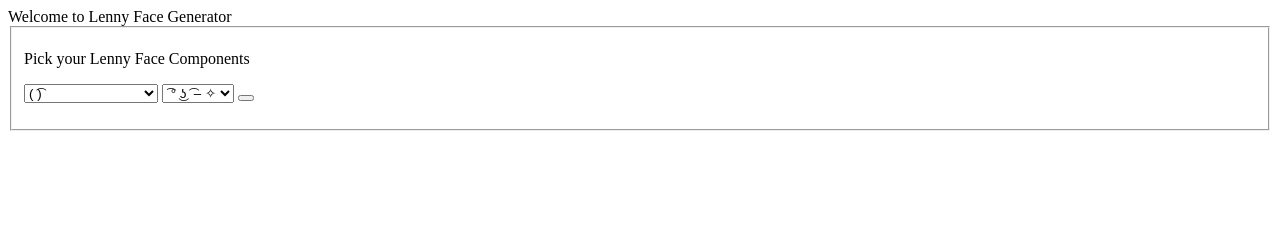
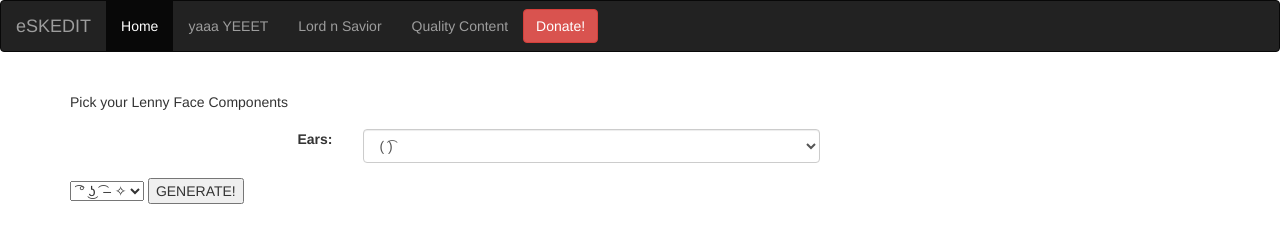
Before and after one commit to blaiddyd/Lenny-Face, a plain HTML site: page index.html in a window 1280 px wide. Drawn offline with nearby package versions, Linux system fonts and the light colour scheme.

Commit message:
sikkkk updates

```diff
--- a/index.html
+++ b/index.html
@@ -5,21 +5,45 @@
     <meta http-equiv="X-UA-Compatible" content="IE=edge">
     <title>Page Title</title>
     <meta name="viewport" content="width=device-width, initial-scale=1">
-    <link rel="stylesheet" type="text/css" media="screen" href="main.css" />
+    <link rel="stylesheet" type="text/css" media="screen" href="moth.css"/>
+    <link rel="stylesheet" href="https://maxcdn.bootstrapcdn.com/bootstrap/3.3.7/css/bootstrap.min.css" integrity="sha384-BVYiiSIFeK1dGmJRAkycuHAHRg32OmUcww7on3RYdg4Va+PmSTsz/K68vbdEjh4u" crossorigin="anonymous">
+    <script src="https://maxcdn.bootstrapcdn.com/bootstrap/3.3.7/js/bootstrap.min.js" integrity="sha384-Tc5IQib027qvyjSMfHjOMaLkfuWVxZxUPnCJA7l2mCWNIpG9mGCD8wGNIcPD7Txa" crossorigin="anonymous"></script>
     <script src="main.js"></script>
 </head>
 <body>
-    <header>Welcome to Lenny Face Generator</header>
+    <nav class="navbar navbar-inverse">
+        <div class="container-fluid">
+          <div class="navbar-header">
+            <a class="navbar-brand" href="#">eSKEDIT</a>
+          </div>
+          <ul class="nav navbar-nav">
+            <li class="active"><a href="#">Home</a></li>
+            <li><a href="https://www.youtube.com/channel/UCG8rbF3g2AMX70yOd8vqIZg" target="_blank">yaaa YEEET</a></li>
+            <li><a href="https://www.youtube.com/user/JakePaulProductions" target="_blank">Lord n Savior</a></li>
+            <li><a href="https://www.youtube.com/watch?v=U4DeB4V2ZnY" target="_blank">Quality Content</a></li>
+          </ul>
+          <form action="https://www.fiverr.com/hungbreadstick/make-fun-of-your-friends-for-you?context_referrer=search_gigs&context_type=auto&pckg_id=1&pos=7&ref_ctx_id=ac28d7c3-10ca-4bfb-956d-e86d6b408f4e&funnel=ae6f432f-d2f7-49f2-95fe-07a4af352611">
+            <button class="btn btn-danger navbar-btn">Donate!</button>
+          </form>
+        </div>
+      </nav>
+      <br>
     <fieldset>
+            <div class="container">
+            <form class="form-horizontal">
                     <p>Pick your Lenny Face Components</p>
-            <select id = "ears">
+                    <div class="form-group">
+                        <label class="control-label col-sm-3" for="Ears">Ears:</label>
+                        <div class="control-label col-sm-5">
+                        <select class="form-control" id = "ears">
                             <option value = "(  )">(  ͡)</option>
                             <option value = "ʕ ͡ ʔ">ʕ ͡ ʔ</option>
-                <option value = "̿̿ ̿̿ ̿̿ ̿'̿'\̵͇̿̿\з=( )=ε/̵͇̿̿/’̿’̿ ̿ ̿̿ ̿̿ ̿̿"> ̿̿ ̿̿ ̿̿ ̿'̿'\̵͇̿̿\з=( )=ε/̵͇̿̿/’̿’̿ ̿ ̿̿ ̿̿ ̿̿ </option>
                             <option value = "( )ᓄ✂">( )ᓄ✂</option>
                             <option value = "( )ﾉ⌒♡*:･。.">( )ﾉ⌒♡*:･。.</option>
                             <option value = "╾━╤デ╦︻( )├┬┴┬">╾━╤デ╦︻( )├┬┴┬</option>
                         </select>
+                    </div>
+                    </div>
             <select id = "face">
                 <option value = " ͡ ° ͜ʖ ͡ – ✧"> ͡ ° ͜ʖ ͡ – ✧</option>
                 <option value = "° ͜ʖ ͡°">° ͜ʖ ͡°</option>
@@ -29,8 +53,11 @@
                 <option value = "▀̿ Ĺ̯ ▀̿">▀̿ Ĺ̯ ▀̿</option>
                 <option value = "◕ ͜ʖ ͡◕">◕ ͜ʖ ͡◕</option>
             </select>
-            <button onclick = "generator()"></button>
+
+            <button onclick = "generator()">GENERATE!</button>
             <p id = "result"> </p>
+        </form>
+    </div>
     </fieldset>
 
 </body>
```
Also changed, not shown: moth.css (added). Lines whose indentation alone changed are shown as unchanged.
